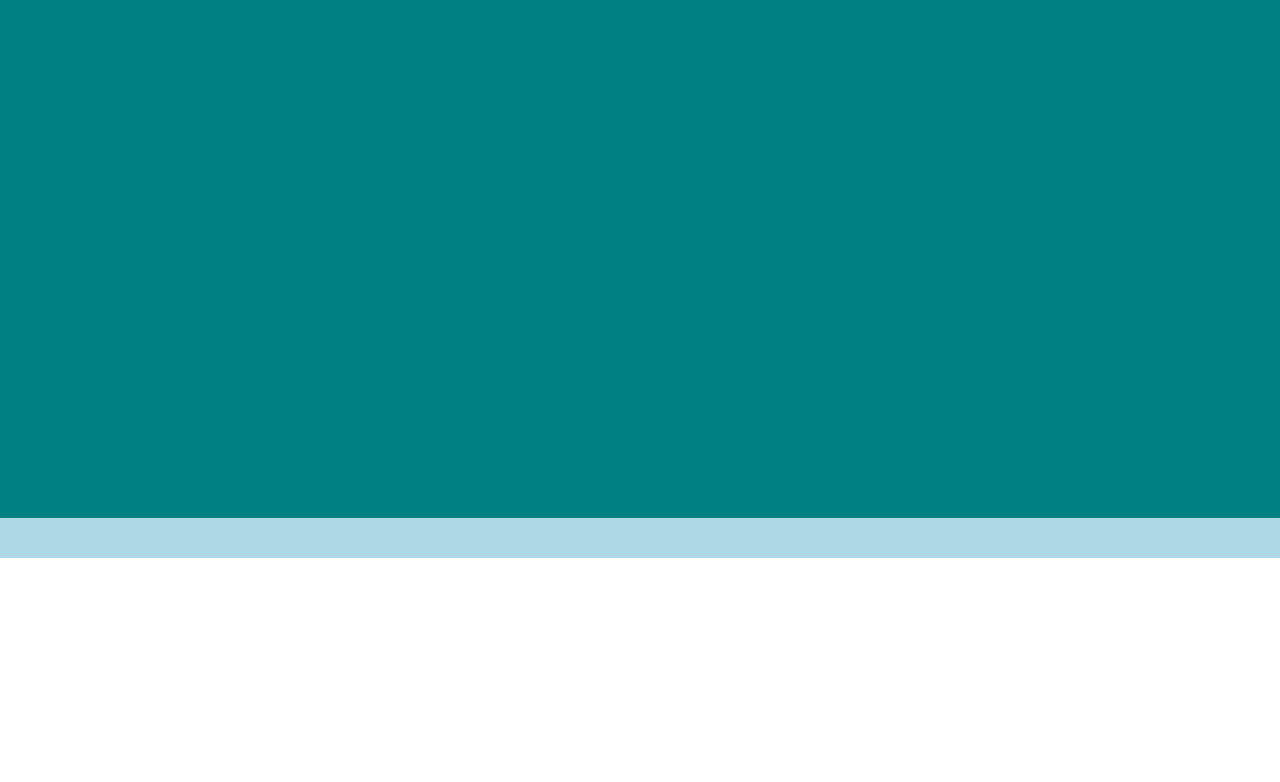
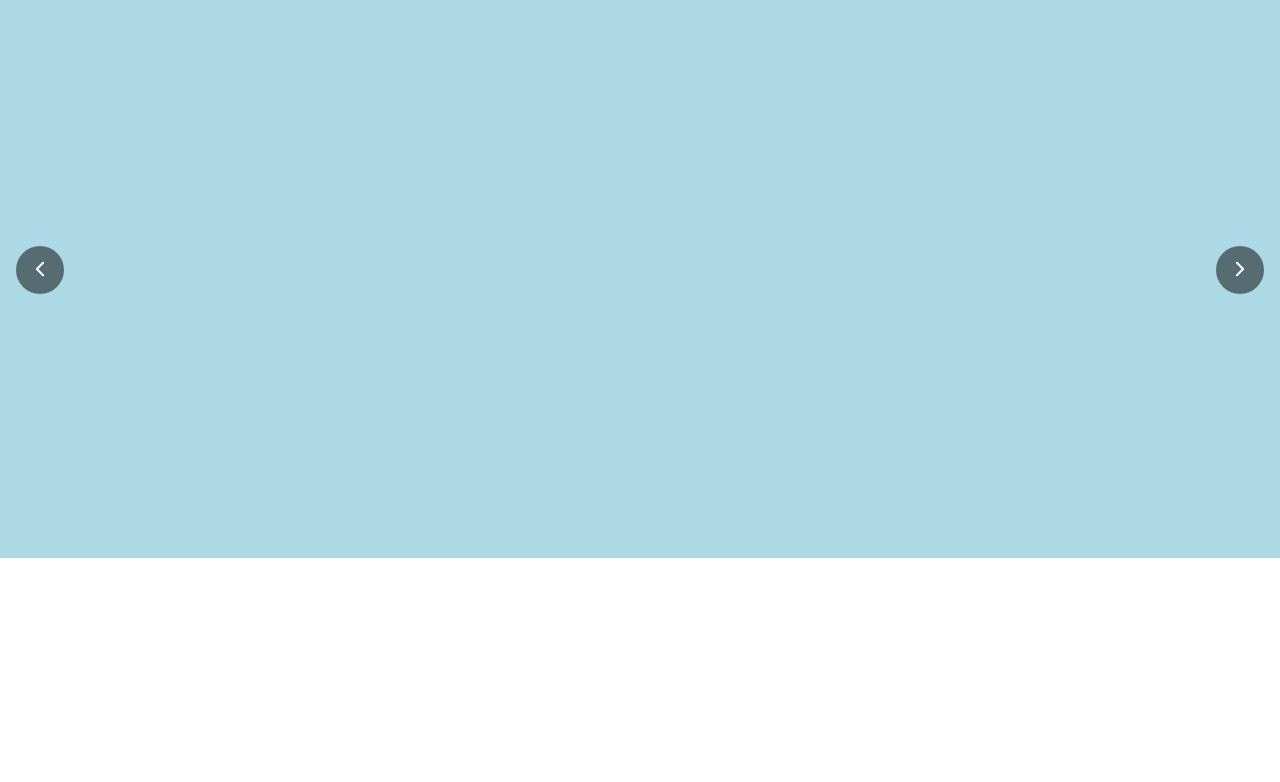
Before and after one commit to PlacideBoy/airbnb-clone, a plain HTML site: page index.html in a window 1280 px wide. Shown: the part 74-856 px from the top of the page. Drawn offline with nearby package versions, Linux system fonts and the light colour scheme.

Commit message:
Update style.css

```diff
--- a/style.css
+++ b/style.css
@@ -196,14 +196,14 @@ ul, ol {
 }
 
 
+.slide {
+    position: absolute;
+    width: 100%;
+    height: 100%;
+
+    display: none;
+}
+
 .slide.active {
     display: block;
 }
-
-.slide {
-    position: absolute;
-    width: 100%;
-    height: 536px;
-    background-color: #008080;
-    display: none;
-}
```
